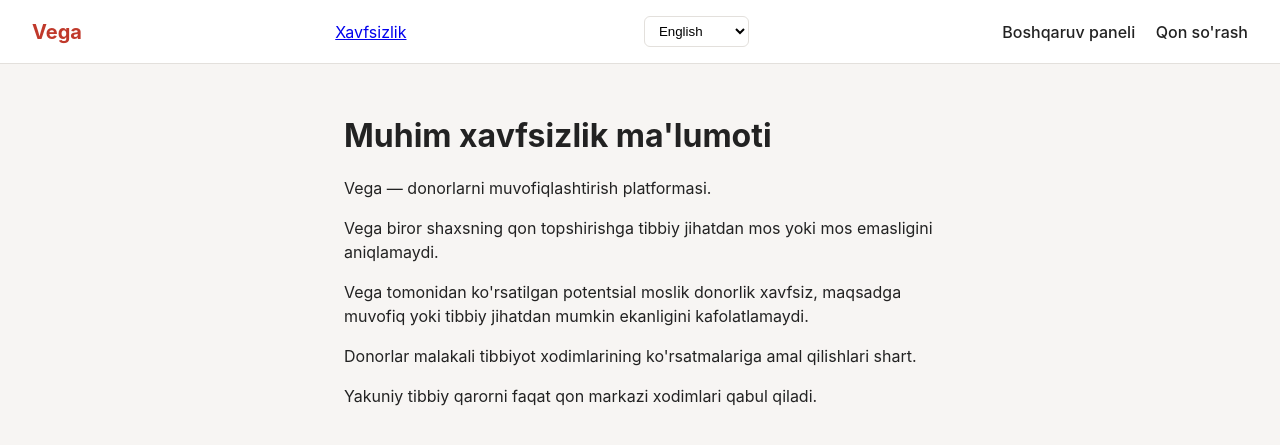
After one commit to mohlaroy1/Vega, a Django app: page /en/safety/ in a window 1280 px wide. The commit adds this page. Shown: the top 445 px of the page. Run offline with Django 5.2, Linux system fonts and the light colour scheme; a user stored in the database is signed in.

Commit message:
safety page

```diff
--- a/templates/base.html
+++ b/templates/base.html
@@ -9,6 +9,7 @@
 
 <nav class="navbar">
     <a href="{% url 'home' %}" class="brand">Vega</a>
+    <a href="{% url 'safety' %}" style="margin-left: 16px;">{% trans "Xavfsizlik" %}</a>
     <form action="{% url 'set_language' %}" method="post" class="lang-form">
         {% csrf_token %}
         <select name="language" onchange="this.form.submit()">
--- a/templates/requests/detail.html
+++ b/templates/requests/detail.html
@@ -6,4 +6,5 @@
 <p><strong>{% trans "Shifoxona" %}:</strong> {{ blood_request.hospital_name }}</p>
 <p><strong>{% trans "Shoshilinchlik" %}:</strong> {{ blood_request.get_urgency_display }}</p>
 <p><strong>{% trans "Tasdiqlangan" %}:</strong> {{ blood_request.verified }}</p>
+<p><strong>{% trans "Hozir faol" %}:</strong> {{ is_active }}</p>
 {% endblock %}
--- /dev/null
+++ b/templates/safety.html
@@ -0,0 +1,15 @@
+{% extends "base.html" %}
+{% load i18n %}
+{% block content %}
+<h1>{% trans "Muhim xavfsizlik ma'lumoti" %}</h1>
+
+<p>{% trans "Vega — donorlarni muvofiqlashtirish platformasi." %}</p>
+
+<p>{% trans "Vega biror shaxsning qon topshirishga tibbiy jihatdan mos yoki mos emasligini aniqlamaydi." %}</p>
+
+<p>{% trans "Vega tomonidan ko'rsatilgan potentsial moslik donorlik xavfsiz, maqsadga muvofiq yoki tibbiy jihatdan mumkin ekanligini kafolatlamaydi." %}</p>
+
+<p>{% trans "Donorlar malakali tibbiyot xodimlarining ko'rsatmalariga amal qilishlari shart." %}</p>
+
+<p>{% trans "Yakuniy tibbiy qarorni faqat qon markazi xodimlari qabul qiladi." %}</p>
+{% endblock %}
--- a/tracker/urls.py
+++ b/tracker/urls.py
@@ -1,9 +1,11 @@
 from django.urls import path
+from django.views.generic import TemplateView
 
 from . import views
 
 urlpatterns = [
     path("", views.home, name="home"),
+    path("safety/", TemplateView.as_view(template_name="safety.html"), name="safety"),
     path("register/", views.register_donor, name="register_donor"),
     path("dashboard/", views.dashboard, name="dashboard"),
     path("requests/new/", views.create_request, name="create_request"),
```
Also changed, not shown: tracker/matching.py (+7 -0 lines), tracker/views.py (+9 -1 lines).
